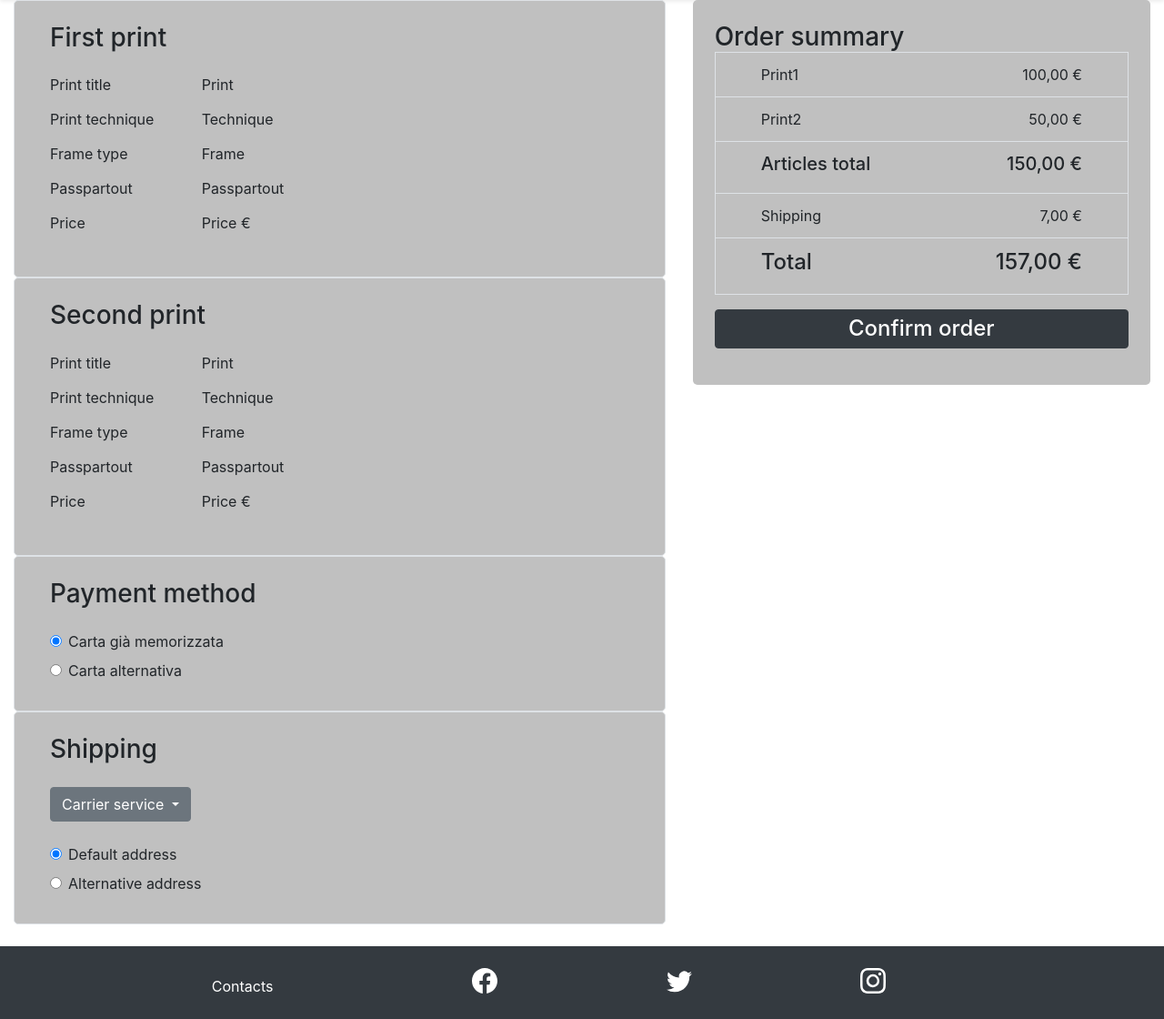
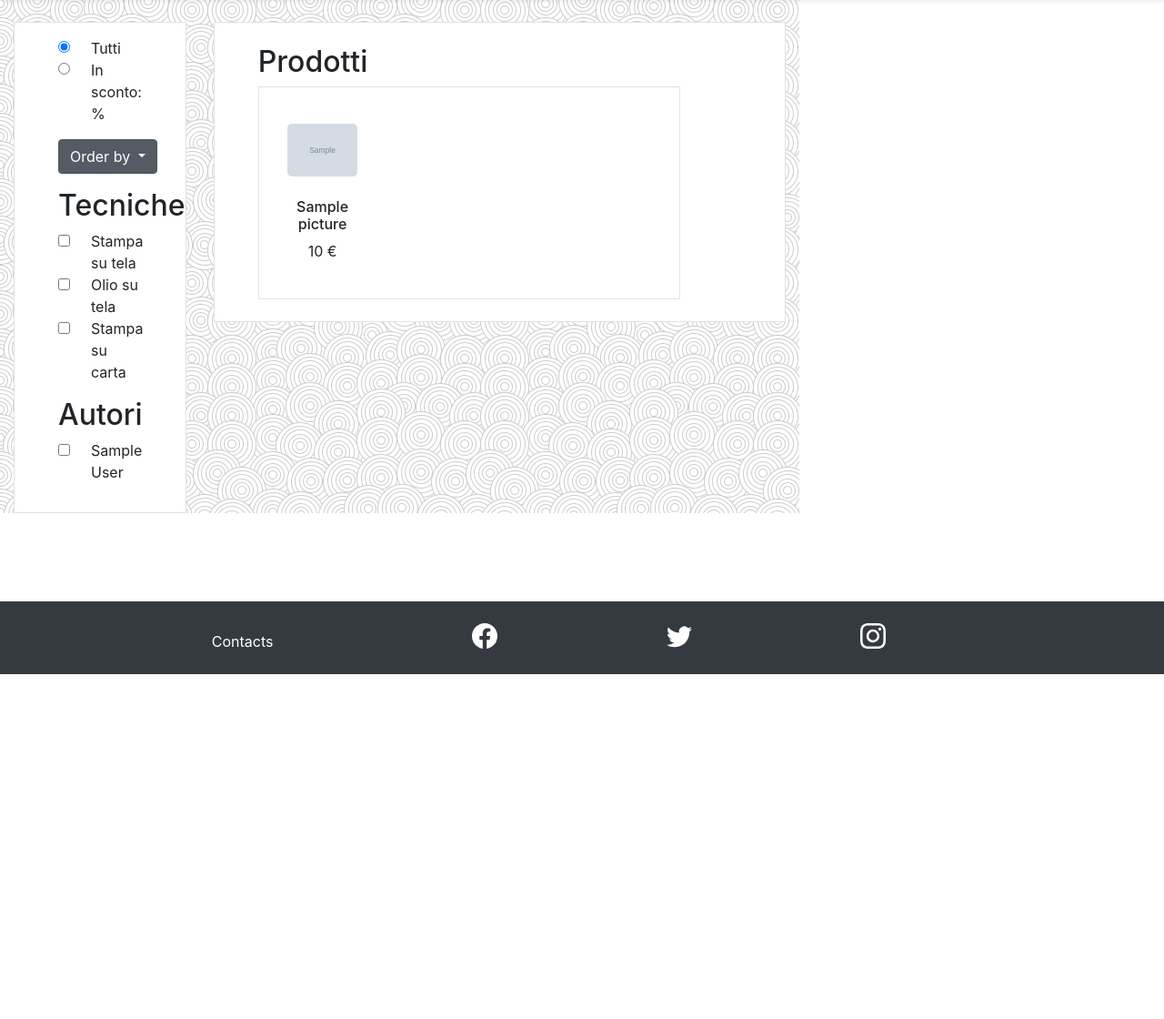
Before and after one commit to w-disaster/fineartprints, a PHP site: page / in a window 1280 px wide. Shown: the part 59-1179 px from the top of the page at 91% size. After the commit the page ends 800 px from the top, so only its background shows below. Run offline with PHP 8.4, Linux system fonts and the light colour scheme; tables that the repository leaves empty or names only in its code hold one stand-in row (values such as "Sample post"); grey boxes marked "Sample" are stand-in pictures.

Commit message:
new pictures uploaded, starting building shop in php

```diff
--- a/bootstrap.php
+++ b/bootstrap.php
@@ -1,4 +1,7 @@
 <?php
 session_start();
-define("UPLOAD_DIR", "./upload/");
+define("UPLOAD_DIR", "upload/");
+//require_once("utils/functions.php");
+require_once("db/database.php");
+$dbh = new DatabaseHelper("localhost", "root", "", "fineartprints", 3306);
 ?>
--- a/categories.php
+++ b/categories.php
@@ -35,13 +35,13 @@
 <div class="row border m-0 px-5 py-4">
 <div class="col-6 col-md-3 d-flex align-items-center py-5">
         <a href="#">
-            <img class="img-fluid" src="upload/edificio1.webp" alt="" />
+            <img class="img-fluid" src="upload/architecture1.webp" alt="" />
         </a>
         <a href="#" class="middle text-white bg-dark"><h3>Architecture</h3></a>
     </div>
     <div class="col-6 col-md-3 d-flex align-items-center py-5">
         <a href="#">
-            <img class="img-fluid" src="upload/il_postino.jpeg" alt="" />
+            <img class="img-fluid" src="upload/il_postino.webp" alt="" />
         </a>
         <a href="#" class="middle text-white bg-dark"><h3>Fine arts</h3></a>
 
@@ -55,7 +55,7 @@
     </div>
     <div class="col-6 col-md-3 d-flex align-items-center py-5">
         <a href="#">
-            <img class="img-fluid" src="upload/edificio3.webp" alt="" />
+            <img class="img-fluid" src="upload/architecture3.webp" alt="" />
         </a>
         <a href="#" class="middle text-white bg-dark"><h3>Varie</h3></a>
 
--- a/css/shop_style.css
+++ b/css/shop_style.css
@@ -11,8 +11,8 @@ h3{
     margin: 0;
 }
 
-p{
-    text-align: center;
+p, h6{
+    text-align: center !important;
 }
 
 .transition {
--- /dev/null
+++ b/db/database.php
@@ -0,0 +1,23 @@
+<?php
+class DatabaseHelper{
+    private $db;
+
+    public function __construct($servername, $username, $password, $dbname, $port){
+        $this->db = new mysqli($servername, $username, $password, $dbname, $port);
+        if ($this->db->connect_error) {
+            die("Connection failed: " . $db->connect_error);
+        }
+    }
+
+    public function getAllPictures(){
+        $stmt = $this->db->prepare("SELECT Title, Image, Author, Base_price FROM Picture ORDER BY RAND()");
+
+        $stmt->execute();
+        $result = $stmt->get_result();
+
+        return $result->fetch_all(MYSQLI_ASSOC);
+    }
+
+
+}
+?>
--- a/index.php
+++ b/index.php
@@ -3,7 +3,10 @@ require_once 'bootstrap.php';
 
 //Base Template
 $templateParams["titolo"] = "Shop";
-$templateParams["nome"] = "order.php";
+$templateParams["nome"] = "shop.php";
+
+$templateParams["pictures"] = $dbh->getAllPictures();
+
 
 require 'template/base.php';
 ?>
--- a/order.php
+++ b/order.php
@@ -1,7 +1,7 @@
 <link rel="stylesheet" href="css/order_style.css" >
 
-<div class="row">
-          <div class="col-12 col-md-7 mb-4">
+<div class="row my-4">
+          <div class="col-12 col-md-7">
             <div class="container-fluid p-0 flex-flow-row-wrap">
               <div class="row border m-0 px-4 py-4 gray-background">
                 <div class="col-12">
@@ -162,7 +162,7 @@
           <div class="col-12 col-md-5 mb-4">
             <div class="gray-background p-4">
               <h3>Order summary</h3>
-              <table class="table form-summary border">
+              <table class="table form-summary border my-4">
                 <tr>
                   <td>Print1</td>
                   <td>100,00 €</td>
--- /dev/null
+++ b/shop.php
@@ -0,0 +1,101 @@
+<div class="row subtle-pattern">
+  <div class="col-12 col-md-3">
+    <aside>
+      <section class="bg-white border mt-4 px-5 py-3 w-100">
+        <div class="form-check">
+          <input class="form-check-input" type="radio" name="exampleRadios" id="exampleRadios1"
+            value="option1" checked>
+          <label class="form-check-label ml-3" for="exampleRadios1">
+            Tutti
+          </label>
+        </div>
+        <div class="form-check">
+          <input class="form-check-input" type="radio" name="exampleRadios" id="exampleRadios2"
+            value="option2">
+          <label class="form-check-label ml-3" for="exampleRadios2">
+            In sconto: %
+          </label>
+        </div>
+
+        <div class="dropdown show mt-3 mb-3">
+          <a class="btn btn-secondary dropdown-toggle" href="#" role="button" id="dropdownMenuLink"
+            data-toggle="dropdown" aria-haspopup="true" aria-expanded="false">
+            Order by
+          </a>
+
+          <div class="dropdown-menu">
+            <a class="dropdown-item" href="#">Publish date</a>
+            <a class="dropdown-item" href="#">Most popular</a>
+            <a class="dropdown-item" href="#">Cost: rising</a>
+            <a class="dropdown-item" href="#">Cost: decreasing</a>
+          </div>
+        </div>
+
+        <p>
+        <h2>Tecniche</h2>
+        <div class="form-check">
+          <input class="form-check-input" type="checkbox" value="" id="defaultCheck1">
+          <label class="form-check-label ml-3" for="defaultCheck1">
+            Stampa su tela
+          </label>
+        </div>
+        <div class="form-check">
+          <input class="form-check-input" type="checkbox" value="" id="defaultCheck1">
+          <label class="form-check-label ml-3" for="defaultCheck1">
+            Olio su tela
+          </label>
+        </div>
+        <div class="form-check">
+          <input class="form-check-input" type="checkbox" value="" id="defaultCheck1">
+          <label class="form-check-label ml-3" for="defaultCheck1">
+            Stampa su carta
+          </label>
+        </div>
+        </p>
+
+        <p class="mt-3">
+          <h2>Autori</h2>
+          <?php $authors = array();
+            for($i = 0; $i < count($templateParams["pictures"]); $i++): $authors[$i] = $templateParams["pictures"][$i]["Author"];
+            endfor;
+          ?>
+          <?php foreach(array_unique($authors) as $author): ?>
+            <div class="form-check">
+              <input class="form-check-input" type="checkbox" value="" id="defaultCheck1">
+              <label class="form-check-label ml-3" for="defaultCheck1">
+                <?php echo $author; ?>
+              </label>
+            </div>
+          <?php endforeach; ?>
+        </p>
+      </section>
+    </aside>
+  </div>
+  <div class="col-12 col-md-9 mt-4 mb-4">
+
+    <div class="container-fluid border flex-flow-row-wrap bg-white px-5 py-4">
+      <main>
+
+        <h2>Prodotti</h2>
+        <?php $i = 0; ?>
+        <?php foreach($templateParams["pictures"] as $picture): ?>
+
+        <?php if($i == 0): ?> <div class="row border m-0 px-3 py-4"> <?php endif; ?>
+
+        <div class="col-6 col-md-3 d-flex flex-column align-self-center pt-3">
+          <a href="#">
+            <img class="img-fluid mb-4" src="<?php echo UPLOAD_DIR.$picture["Image"];?>" alt="<?php echo $picture["Title"];?>" />
+          </a>
+          <h6><?php echo $picture["Title"];?></h6>
+          <p><?php echo $picture["Base_price"];?> €</p>
+        </div>
+
+          <?php if($i == 3): $i = -1; ?> </div> <?php endif; ?>
+          <?php $i++ ?>
+        <?php endforeach; ?>
+      </main>
+    </div>
+  </div>
+</div>
+
+<script src="js/info_print.js" type="text/javascript"></script>
```
Also changed, not shown: db/inserts/inserts.sql (+31 -0 lines), shop.html (deleted, +0 -152 lines), upload/architecture1.webp (renamed from upload/edificio1.webp), upload/architecture2.webp (renamed from upload/edificio2.webp), upload/architecture3.webp (renamed from upload/edificio3.webp), upload/architecture4.webp (renamed from upload/edificio4.webp), upload/golconda-magritte.jpeg (added), upload/la_persistenza_della_memoria.jpeg (added), 1 other file.
